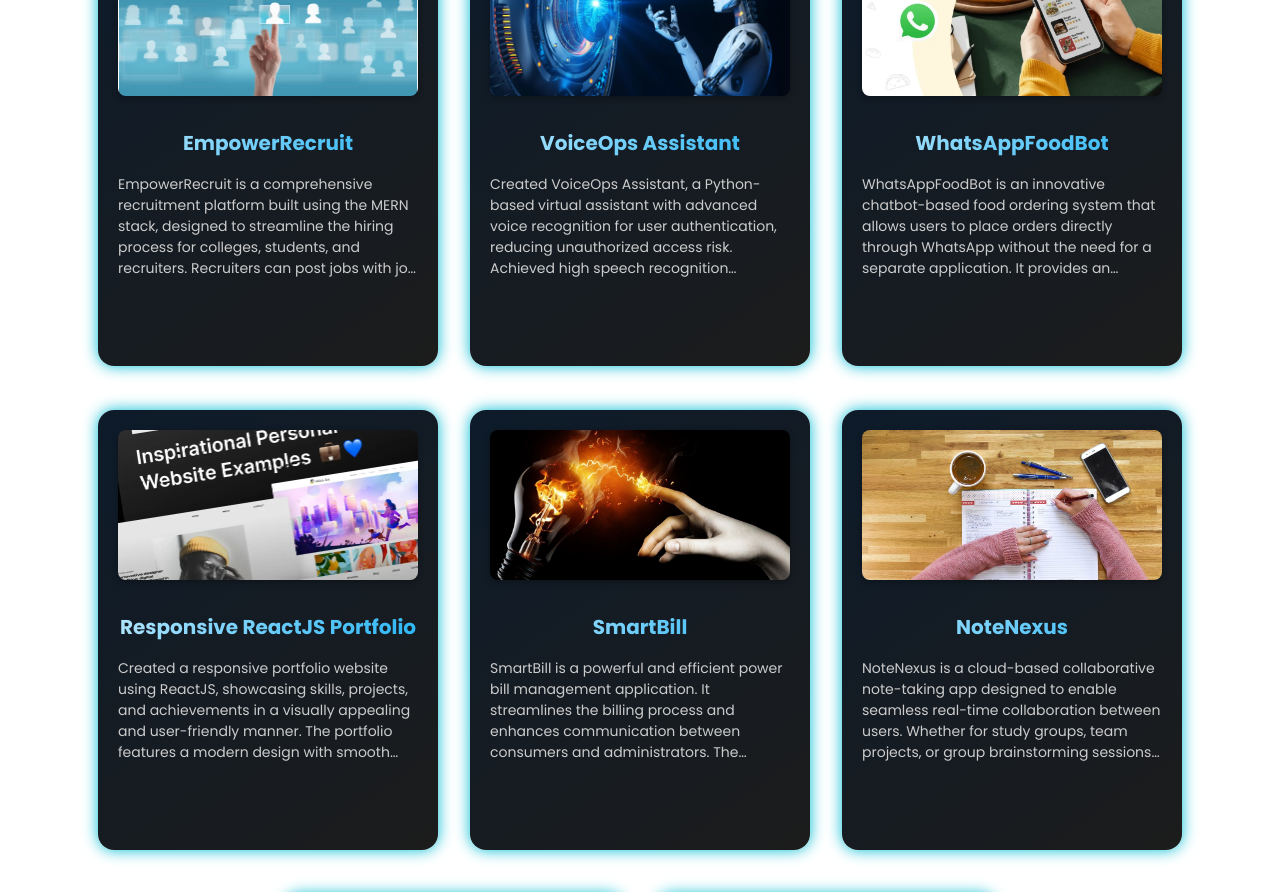
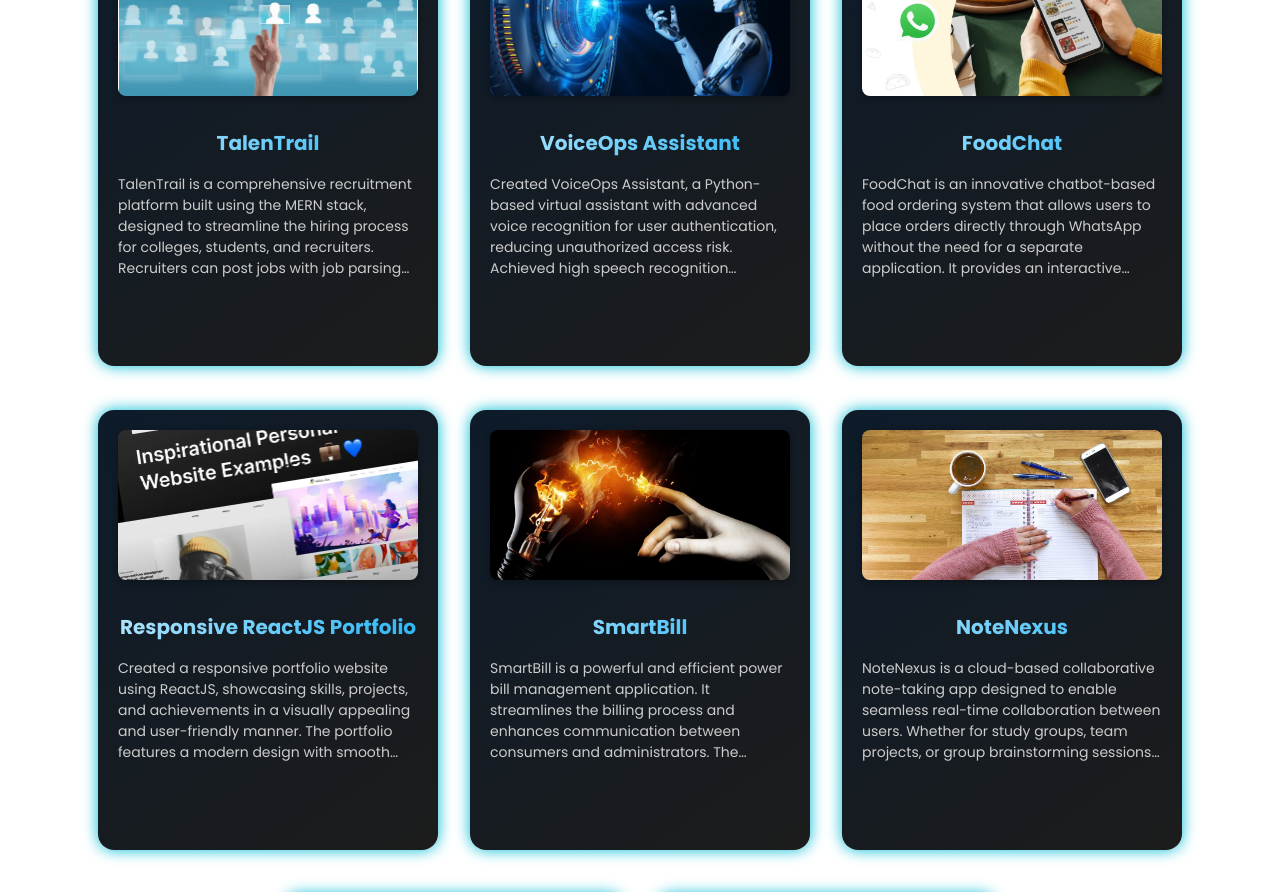
Before and after one commit to saisriharsha2003/Harsha_Portfolio, a React (Vite) app: page / in a window 1280 px wide. Shown: the part 5080-5972 px from the top of the page. Built offline with nearby package versions, Linux system fonts and the light colour scheme.

Commit message:
Updated UI and Data of projects

```diff
--- a/src/components/Experience/ExperienceCard.jsx
+++ b/src/components/Experience/ExperienceCard.jsx
@@ -1,7 +1,17 @@
 import React from 'react';
-import { Card, Top, Image, Body, Role, Company, Date, Description, Span, Skills, Skill, Document } from './ExperienceCardStyle';
+import { Card, Top, Image, Body, Role, Company, Date, Description, Span, Para, Exp, Skills, Skill, Document } from './ExperienceCardStyle';
 
 const ExperienceCard = ({ experience, direction }) => {
+  const renderDesc = (desc) => {
+    if (!desc) return null;
+    const paraBlocks = desc.split(/\r?\n\r?\n/).filter(Boolean);
+    if (paraBlocks.length > 1) {
+      return paraBlocks.map((p, i) => <Para key={i}>{p}</Para>);
+    }
+    const sentences = desc.split(/(?<=[.!?])\s+/);
+    return sentences.map((s, i) => <Para key={i}>{s}</Para>);
+  };
+
   return (
     <Card direction={direction}>
       <Top>
@@ -13,7 +23,12 @@ const ExperienceCard = ({ experience, direction }) => {
         </Body>
       </Top>
       <Description>
-        {experience.desc && <Span>{experience.desc}</Span>}
+        {experience.desc && (
+          <>
+            <Span>{experience.desc}</Span>
+            <Exp>{renderDesc(experience.desc)}</Exp>
+          </>
+        )}
         {experience.skills && (
           <>
             <br />
--- a/src/components/Experience/ExperienceCardStyle.js
+++ b/src/components/Experience/ExperienceCardStyle.js
@@ -48,6 +48,22 @@ export const Span = styled.span`
   text-overflow: ellipsis;
 `;
 
+export const Para = styled.p`
+  margin: 8px 0;
+  line-height: 1.6;
+  font-size: 8px;
+  font-weight: 400;
+  color: ${({ theme }) => theme.text_secondary};
+  @media only screen and (max-width: 768px) {
+    font-size: 11px;
+  }
+`;
+
+export const Exp = styled.div`
+  display: none;
+  width: 100%;
+`;
+
 export const Card = styled.div`
   width: 100%;
   border-radius: 20px;
@@ -76,8 +92,11 @@ export const Card = styled.div`
   }
 
   &:hover ${Span} {
-    overflow: visible;
-    -webkit-line-clamp: unset;
+    display: none;
+  }
+
+  &:hover ${Exp} {
+    display: block;
   }
 `;
 
--- a/src/components/Projects/ProjectsData.js
+++ b/src/components/Projects/ProjectsData.js
@@ -10,9 +10,9 @@ import smartbill from "../../images/smartbill.jpg"
 export const projects = [
     {
       id: 0,
-      title: "EmpowerRecruit",
+      title: "TalenTrail",
       description:
-      "EmpowerRecruit is a comprehensive recruitment platform built using the MERN stack, designed to streamline the hiring process for colleges, students, and recruiters. Recruiters can post jobs with job parsing for automated field entry, choose between global or college-specific postings, and utilize a job compatibility score to rank applicants. They can accept or reject applications, with status updates sent via email. Students can apply for jobs using resume parsing for seamless form filling, check their compatibility scores for job descriptions, and track their application statuses. Colleges can manage placement activities, approve drives, track placement statistics, handle student data, and coordinate with recruiters to optimize placement outcomes. Empower Recruit enhances efficiency, transparency, and engagement in the hiring process.",
+      "TalenTrail is a comprehensive recruitment platform built using the MERN stack, designed to streamline the hiring process for colleges, students, and recruiters. Recruiters can post jobs with job parsing for automated field entry, choose between global or college-specific postings, and utilize a job compatibility score to rank applicants. They can accept or reject applications, with status updates sent via email. Students can apply for jobs using resume parsing for seamless form filling, check their compatibility scores for job descriptions, and track their application statuses. Colleges can manage placement activities, approve drives, track placement statistics, handle student data, and coordinate with recruiters to optimize placement outcomes. Empower Recruit enhances efficiency, transparency, and engagement in the hiring process.",
       image: empower_recruit,
       tags: [
         "React Js",
@@ -28,8 +28,8 @@ export const projects = [
         "OpenAI"
       ],
       category: "web app",
-      github: "https://github.com/saisriharsha2003/EmpowerRecruitUpdated",
-      webapp: "https://final-year-project-client-five.vercel.app/",
+      github: "https://github.com/saisriharsha2003/TalenTrail.git",
+      webapp: "https://talentrail-jade.vercel.app/",
     },
     {
       id: 1,
@@ -53,13 +53,13 @@ export const projects = [
     },
     {
       id: 2,
-      title: "WhatsAppFoodBot",
+      title: "FoodChat",
       description:
-      "WhatsAppFoodBot is an innovative chatbot-based food ordering system that allows users to place orders directly through WhatsApp without the need for a separate application. It provides an interactive menu, enabling customers to browse available dishes and order seamlessly from any restaurant associated with the chatbot. One of its key features is direct communication with restaurants, eliminating the need for middlemen and ensuring a more efficient ordering experience. Users can inquire about food options, pricing, and availability, making the process more personalized and convenient. The chatbot streamlines food ordering by integrating with multiple restaurants, enhancing accessibility and user experience.",
+      "FoodChat is an innovative chatbot-based food ordering system that allows users to place orders directly through WhatsApp without the need for a separate application. It provides an interactive menu, enabling customers to browse available dishes and order seamlessly from any restaurant associated with the chatbot. One of its key features is direct communication with restaurants, eliminating the need for middlemen and ensuring a more efficient ordering experience. Users can inquire about food options, pricing, and availability, making the process more personalized and convenient. The chatbot streamlines food ordering by integrating with multiple restaurants, enhancing accessibility and user experience.",
       image: foodbot,
       tags: ["Python", "Flask", "Django", "MongoDB", "Twilio"],
       category: "chat bot",
-      github: "https://github.com/saisriharsha2003/WhatsAppFoodBot",
+      github: "https://github.com/saisriharsha2003/FoodChat.git",
     },
     {
       id: 3,
```
